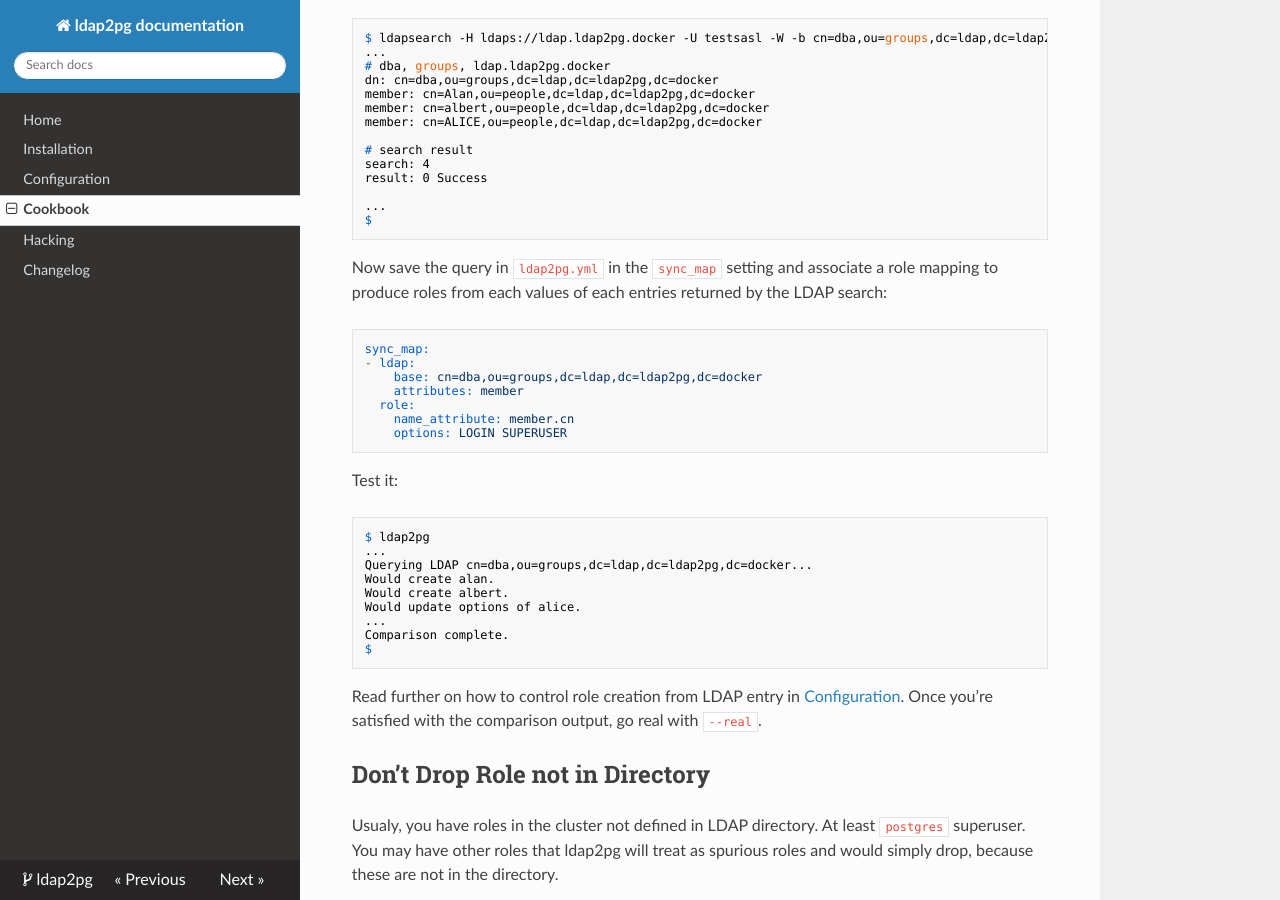
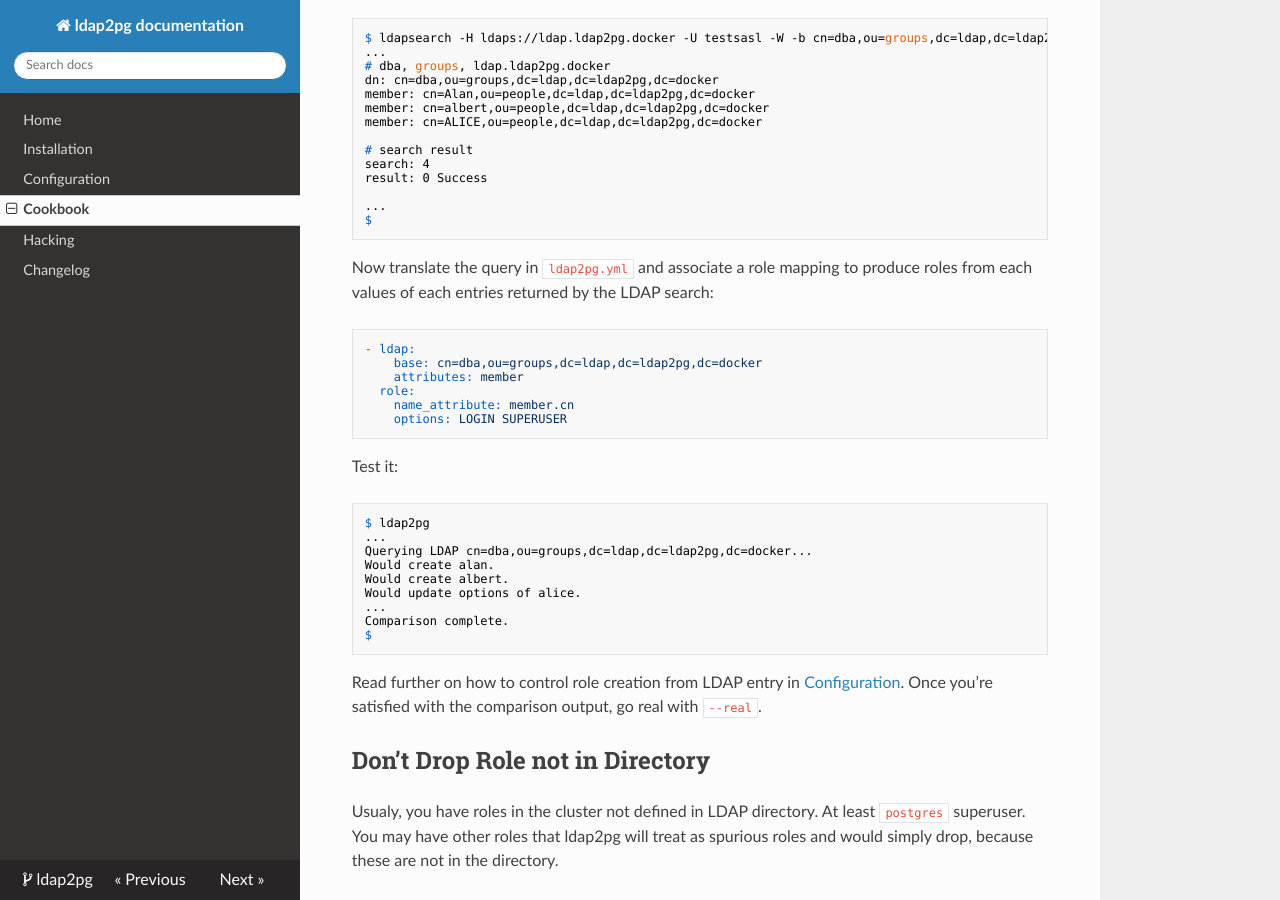
Before and after one commit to dalibo/ldap2pg, an MkDocs documentation site: the page built from docs/cookbook.md, in a window 1280 px wide and 900 px high, scrolled down 1816 px. Built offline with MkDocs 1.6.1, drawn with Linux system fonts in a browser that asks for light colours; nearby versions of some CDN libraries; old or Windows-style settings are respelled for this version of MkDocs.

Commit message:
doc: Review cookbook

````diff
--- a/docs/cookbook.md
+++ b/docs/cookbook.md
@@ -113,12 +113,10 @@ result: 0 Success
 $
 ```
 
-Now save the query in `ldap2pg.yml` in the `sync_map` setting and associate a
-role mapping to produce roles from each values of each entries returned by the
-LDAP search:
+Now translate the query in `ldap2pg.yml` and associate a role mapping to produce
+roles from each values of each entries returned by the LDAP search:
 
 ``` yaml
-sync_map:
 - ldap:
     base: cn=dba,ou=groups,dc=ldap,dc=ldap2pg,dc=docker
     attributes: member
````
